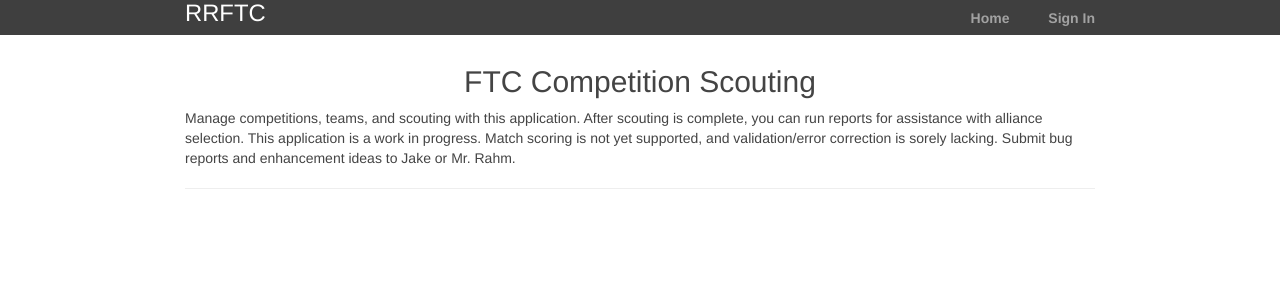
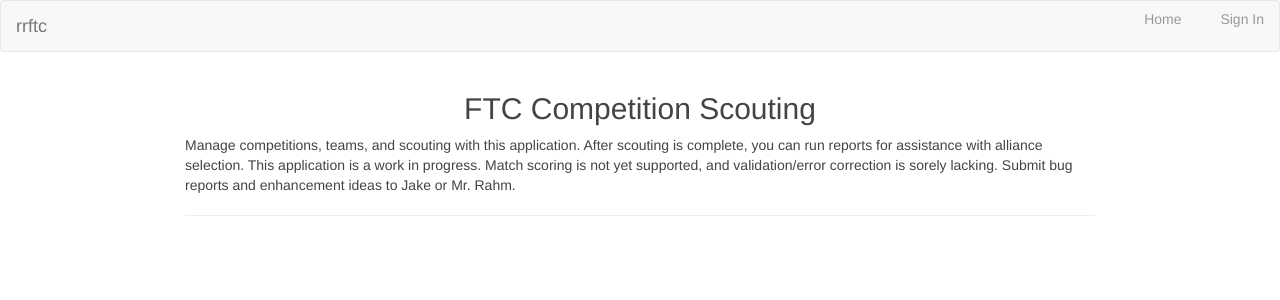
Before and after one commit to jasonrahm/rrftc, a Flask app: page / in a window 1280 px wide. Shown: the top 300 px of the page. Run offline with Flask 2, Linux system fonts and the light colour scheme; parts of the project's set-up code (start-up, migrations or seed data) failed here and were passed over; some libraries are stand-ins or nearby versions.

Commit message:
minor syntax updates and troubleshooting

```diff
--- a/rrftc/templates/layout.html
+++ b/rrftc/templates/layout.html
@@ -10,10 +10,12 @@
     <meta name="viewport" content="width=device-width, initial-scale=1.0">
 </head>
 <body>
-    <header>
-      <div class="container">
-        <h1 class="logo">rrftc</h1>
-          <strong><nav>
+    <nav class="navbar navbar-default">
+        <div class="container-fluid">
+            <div class=navbar-header">
+                <a class="navbar-brand">rrftc</a>
+            </div>
+            <div>
                 <ul class="menu">
                     <li><a href="{{ url_for('home') }}">Home</a></li>
                     {% if 'username' in session %}
@@ -26,9 +28,9 @@
                     <li><a href="{{ url_for('signin') }}">Sign In</a></li>
                     {% endif %}
                 </ul>
-          </nav></strong>
             </div>
-    </header>
+        </div>
+    </nav>
 
     <div class="container">
       {% block content %}
```
Lines whose indentation alone changed are shown as unchanged.
